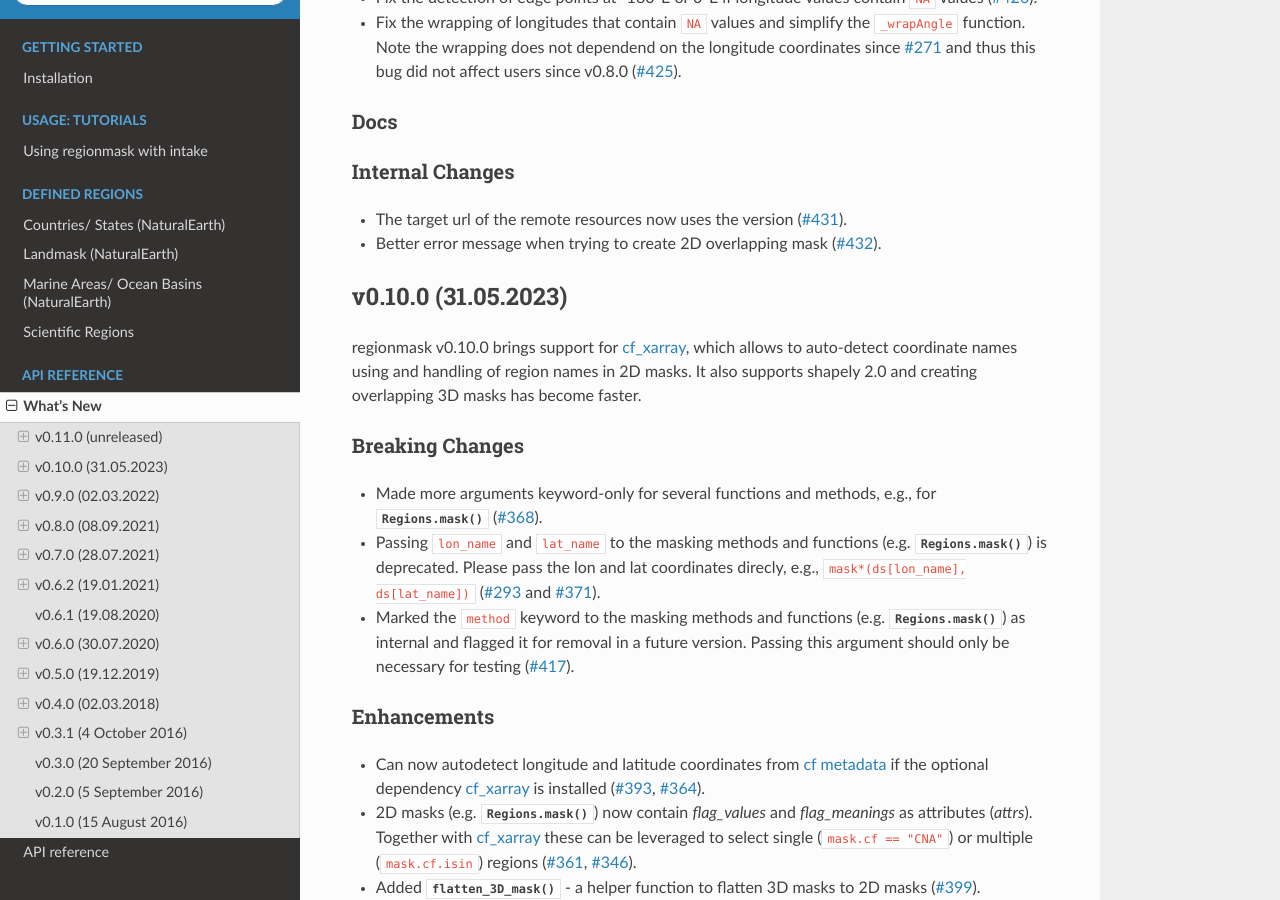
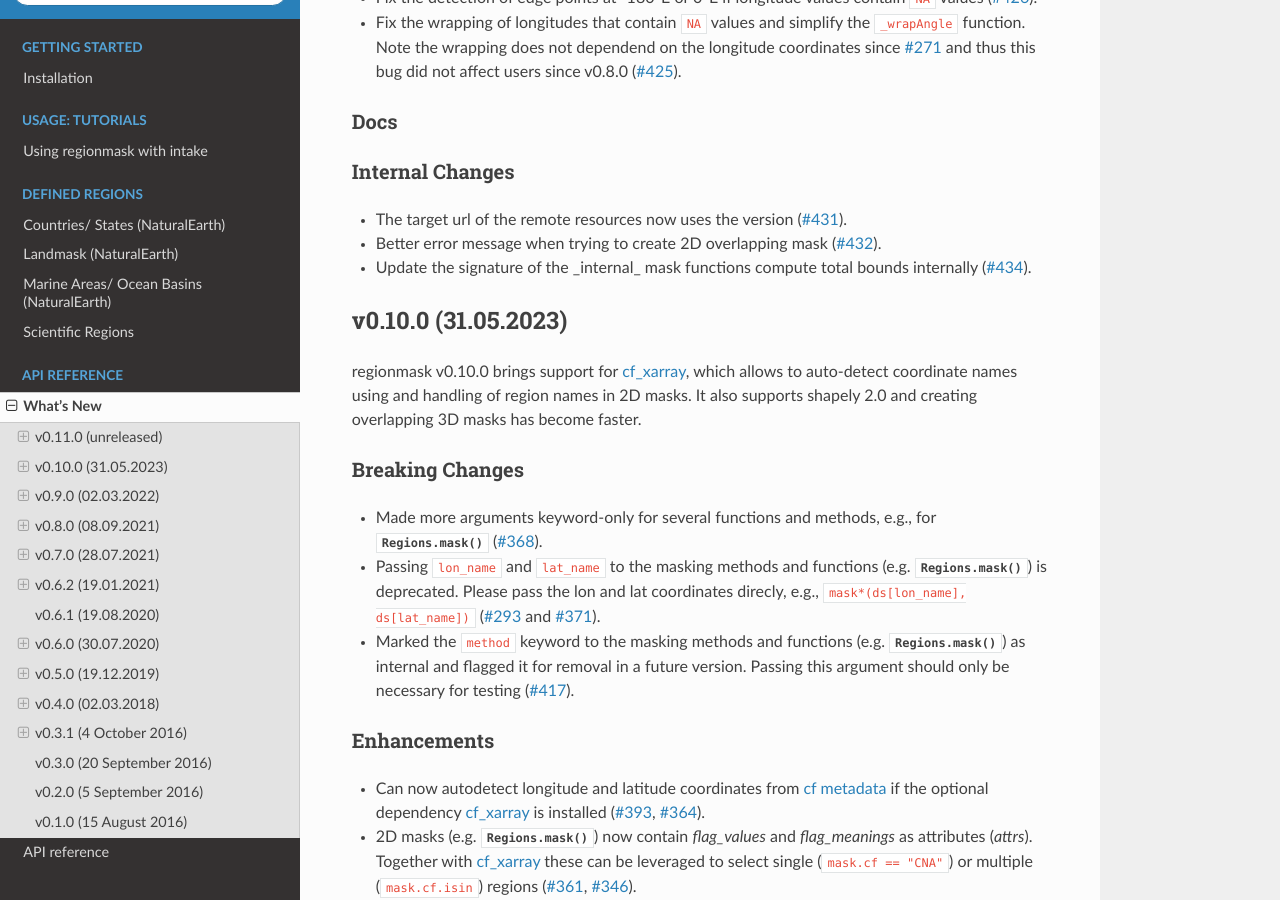
Before and after one commit to regionmask/regionmask, a Sphinx documentation site: the page built from docs/whats_new.rst, in a window 1280 px wide and 900 px high, scrolled down 1135 px. Built offline with Sphinx 7.4.7 and the Read the Docs theme 2.0.0, drawn with Linux system fonts in a browser that asks for light colours; pages that are not in the unit, such as notebooks, are missing from menus; the version number could not be read and is left out.

Commit message:
changelog

```diff
--- a/docs/whats_new.rst
+++ b/docs/whats_new.rst
@@ -66,6 +66,8 @@ Internal Changes
 
 - The target url of the remote resources now uses the version (:pull:`431`).
 - Better error message when trying to create 2D overlapping mask (:issue:`432`).
+- Update the signature of the _internal_ mask functions compute total bounds internally
+  (:issue:`434`).
 
 
 v0.10.0 (31.05.2023)
```
